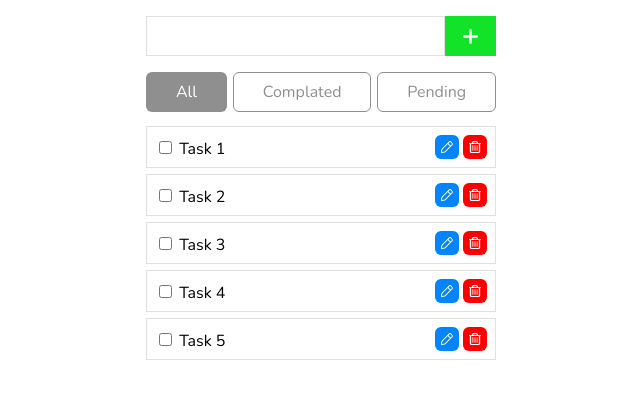
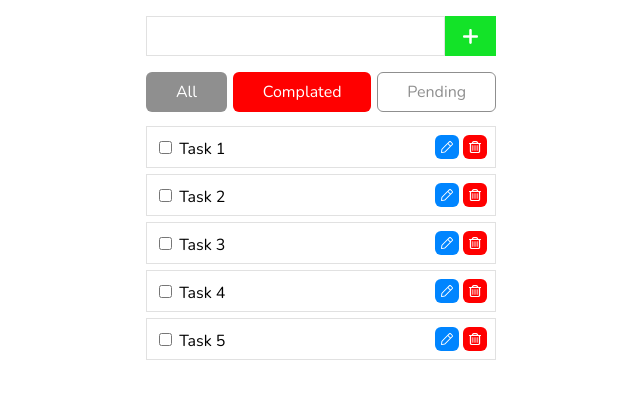
Before and after one commit to eminazeroglu/atl-todo-list, a plain HTML site: page index.html in a window 1280 px wide. Shown: the whole page, without its empty margins (319-959 px from the left). Drawn offline with nearby package versions, Linux system fonts and the light colour scheme.

Commit message:
fix: test

```diff
--- a/index.html
+++ b/index.html
@@ -18,7 +18,7 @@
             <button class="btn flex-1 btn-rounded btn-gray" data-method="all">
                 All
             </button>
-            <button class="btn flex-1 mx-6 btn-rounded btn-gray-outline" data-method="hello">
+            <button class="btn flex-1 mx-6 btn-rounded btn-danger" data-method="hello">
                 Complated
             </button>
             <button class="btn flex-1 btn-rounded btn-gray-outline" data-method="hello">
```
